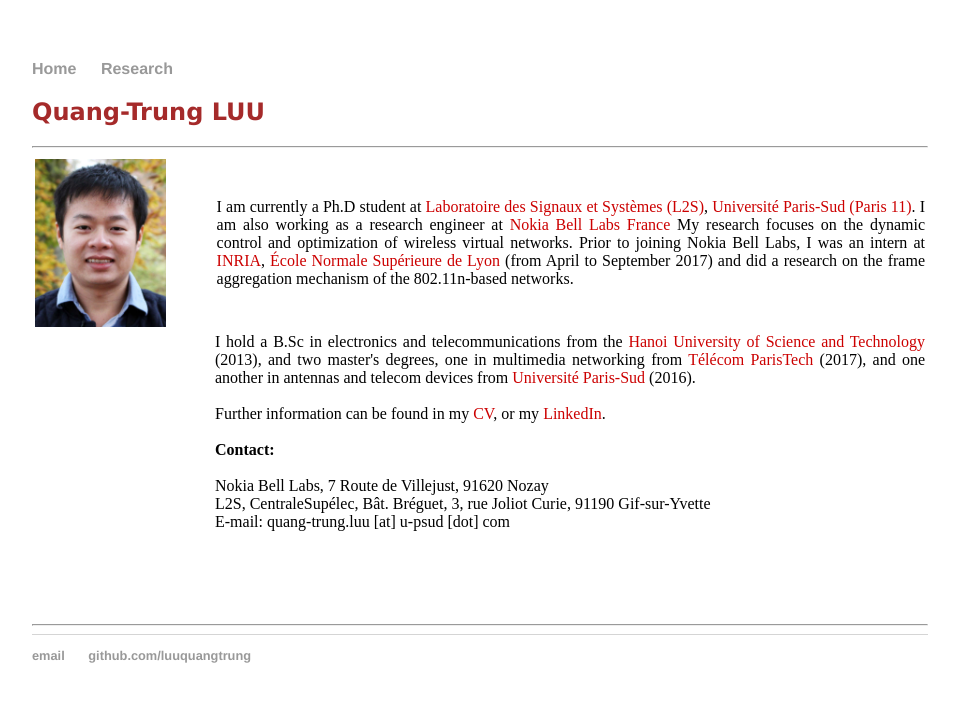
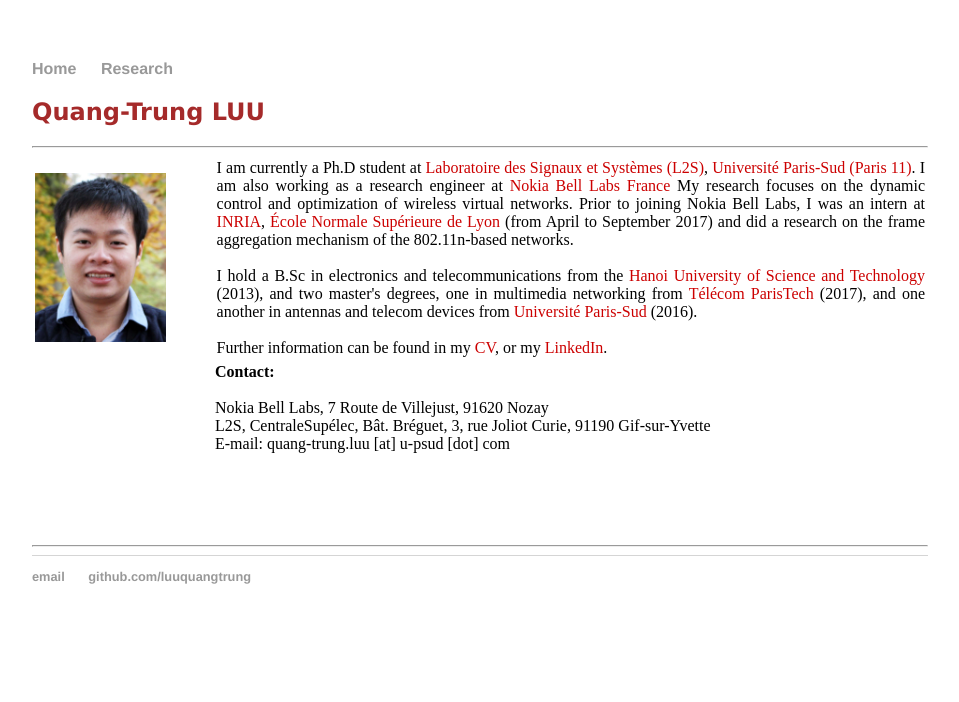
Before and after one commit to luuquangtrung/luuquangtrung.github.io_v1, a Jekyll site: the page built from index.html, in a window 1280 px wide. Shown: the top 702 px of the page, without its empty margins (160-1119 px from the left). Built offline with Jekyll 4.4.1, drawn with Linux system fonts in a browser that asks for light colours.

Commit message:
Update index.html

```diff
--- a/index.html
+++ b/index.html
@@ -13,7 +13,7 @@ title: Quang-Trung Luu
 
 <table width = "100%"; align = left">
    <tr >
-        <td width="15%" align = "top">
+        <td width="15%" align = "justify">
         	<img style="display:block;" width = "100%" src = "/asset/profile/cv3_small.jpg">
         </td>
 
@@ -29,6 +29,16 @@ title: Quang-Trung Luu
 			<a href="http://www.ens-lyon.fr/" style="color: #cc0000">École Normale Supérieure de Lyon</a> (from April to September 2017)
 			and did a research on the frame aggregation mechanism of the 802.11n-based networks.
 
+			<div>&nbsp;</div>
+
+			I hold a B.Sc in electronics and telecommunications from the <a href="https://en.hust.edu.vn/" target="_blank" rel="nofollow" style="color: #cc0000">Hanoi University of Science and Technology</a> (2013), and two master's degrees, one in multimedia networking from <a href="http://www.telecom-paristech.fr/" target="_blank" rel="nofollow" style="color: #cc0000">Télécom ParisTech</a> (2017), and one another in antennas and telecom devices from <a href="http://www.u-psud.fr/" target="_blank" rel="nofollow" style="color: #cc0000">Université Paris-Sud</a> (2016).
+
+			<div>&nbsp;</div>
+
+			Further information can be found in my <a href="https://www.dropbox.com/s/ohpvy27njo31u9n/LUU_Quang-Trung_CV_en.pdf?dl=0" target="_blank" rel="nofollow"  style="color: #cc0000">CV</a>, or my <a href="https://www.linkedin.com/in/luuquangtrung/"  target="_blank" rel="nofollow" style="color: #cc0000">LinkedIn</a>.
+
+		</td>
+
     </tr>
 </table>
 
@@ -39,16 +49,7 @@ title: Quang-Trung Luu
 
         <td width="80%" align = "justify">
 
-		I hold a B.Sc in electronics and telecommunications from the <a href="https://en.hust.edu.vn/" target="_blank" rel="nofollow" style="color: #cc0000">Hanoi University of Science and Technology</a> (2013), and two master's degrees, one in multimedia networking from <a href="http://www.telecom-paristech.fr/" target="_blank" rel="nofollow" style="color: #cc0000">Télécom ParisTech</a> (2017), and one another in antennas and telecom devices from <a href="http://www.u-psud.fr/" target="_blank" rel="nofollow" style="color: #cc0000">Université Paris-Sud</a> (2016).
-
-		<div>&nbsp;</div>
-
-		Further information can be found in my <a href="https://www.dropbox.com/s/ohpvy27njo31u9n/LUU_Quang-Trung_CV_en.pdf?dl=0" target="_blank" rel="nofollow"  style="color: #cc0000">CV</a>, or my <a href="https://www.linkedin.com/in/luuquangtrung/"  target="_blank" rel="nofollow" style="color: #cc0000">LinkedIn</a>.
-
-		<div>&nbsp;</div>
-
 			<b>Contact:</b>
-
 			<div>&nbsp;</div>
 
 			<div>
@@ -57,7 +58,8 @@ title: Quang-Trung Luu
 			L2S, CentraleSupélec, Bât. Bréguet, 3, rue Joliot Curie, 91190 Gif-sur-Yvette <div>
 			<div>
 			E-mail: quang-trung.luu [at] u-psud [dot] com <div>
-		</div> <p>&nbsp;</p> </td>
+			</div> <p>&nbsp;</p>
+		</td>
 
     </tr>
 </table>
```
Lines whose indentation alone changed are shown as unchanged.
